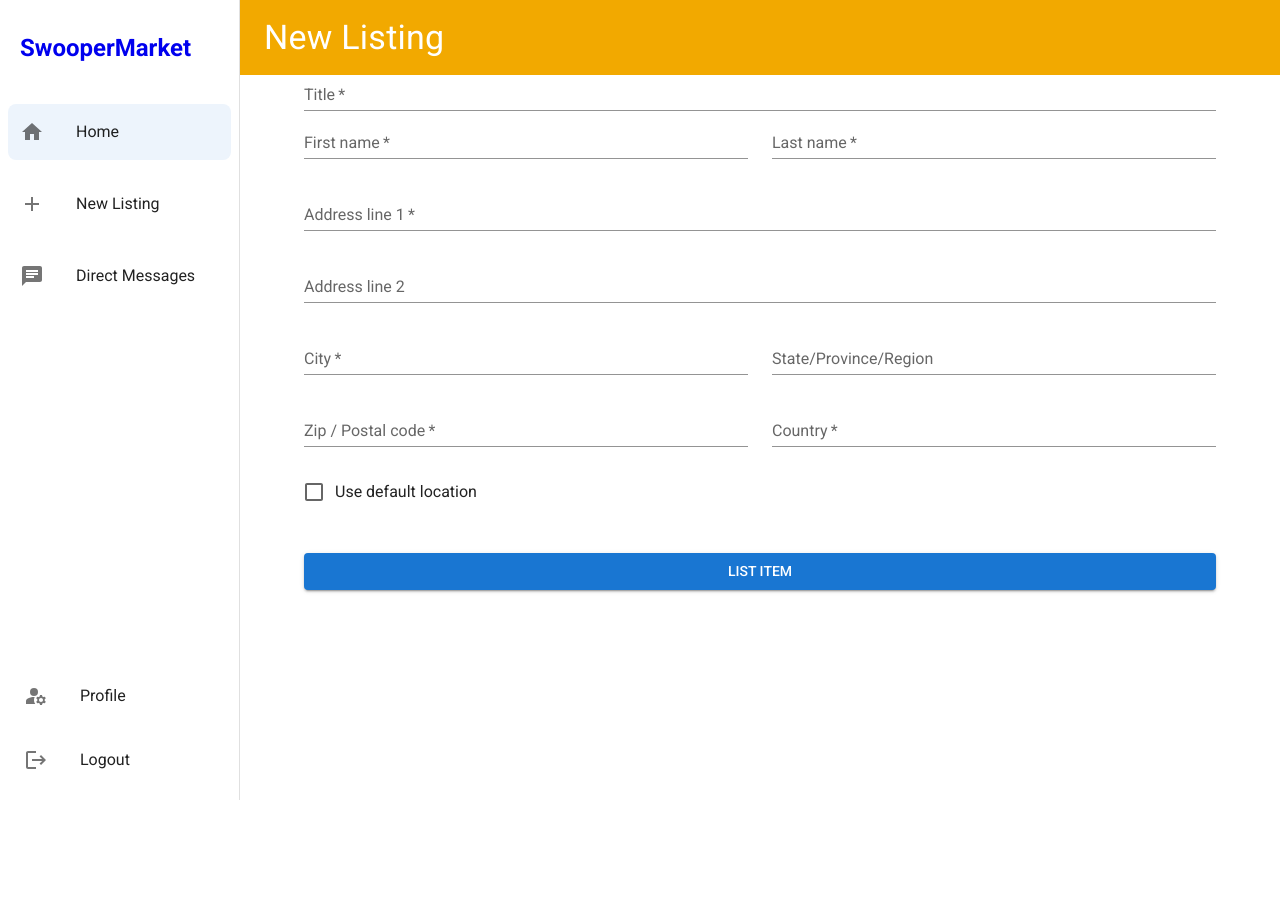
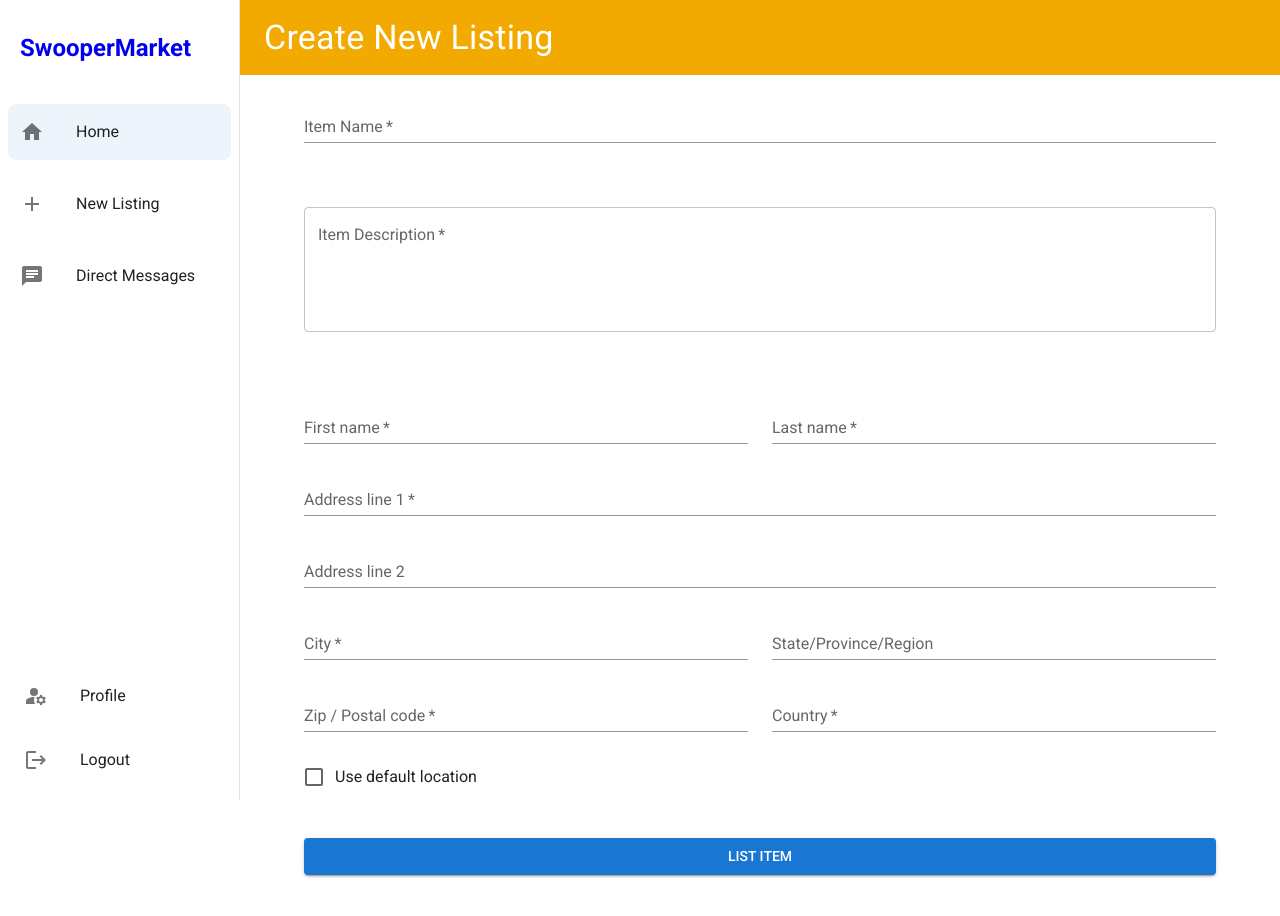
Before and after one commit to selmahassan/DebugDemon---CS370, a Next.js app in the folder swoopermarket-v2/: page /newlisting in a window 1280 px wide. Shown: the top 916 px of the page. Before the commit the page ends 800 px from the top, so only its background shows below. Built offline with nearby package versions, Linux system fonts and the light colour scheme.

Commit message:
add title and description input fields

```diff
--- a/swoopermarket-v2/src/app/newlisting/page.tsx
+++ b/swoopermarket-v2/src/app/newlisting/page.tsx
@@ -139,26 +139,37 @@ export default function StarredPage() {
                 noWrap
                 sx={{ marginLeft: '240px'}}
               >
-                New Listing
+                Create New Listing
               </Typography>
             </Toolbar>
         </AppBar>
       </ThemeProvider>
-      <Container component="main" maxWidth="lg" sx={{ mb: 4 }}>
+      <Container component="main" maxWidth="lg" sx={{ mb: 4, mt: 10 }}>
       <Paper elevation={0} sx={{ my: { xs: 3, md: 6 }, p: { xs: 2, md: 2 } }}>
         <Box component="form" onSubmit={handleSubmit}>
-          <Grid item xs={12} sm={6}>
+          <Grid container spacing={3}>
+            <Grid item xs={12}>
               <TextField
                 required
                 id="title"
                 name="title"
-                label="Title"
+                label="Item Name"
                 fullWidth
-                autoComplete="given-name"
                 variant="standard"
+                sx={{mb: 5}}
               />
             </Grid>
-          <Grid container spacing={3}>
+            <Grid item xs={12}>
+              <TextField
+                required
+                id="description"
+                label="Item Description"
+                multiline
+                fullWidth
+                rows={4}
+                sx={{mb: 5}}
+              />
+            </Grid>
             <Grid item xs={12} sm={6}>
               <TextField
                 required
```
